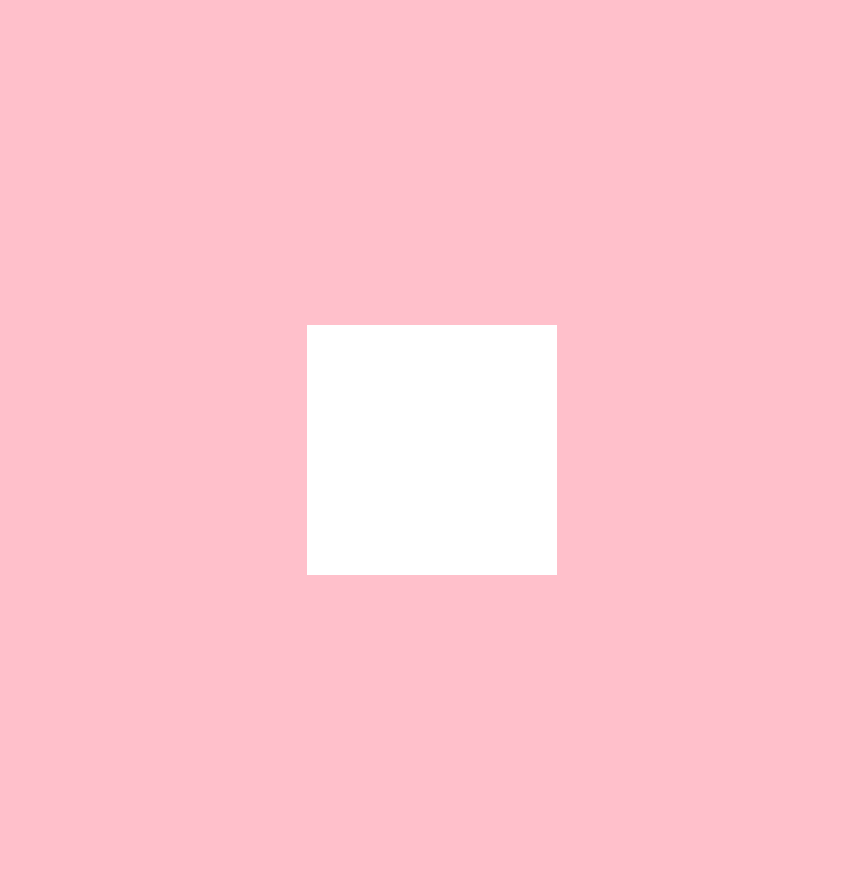
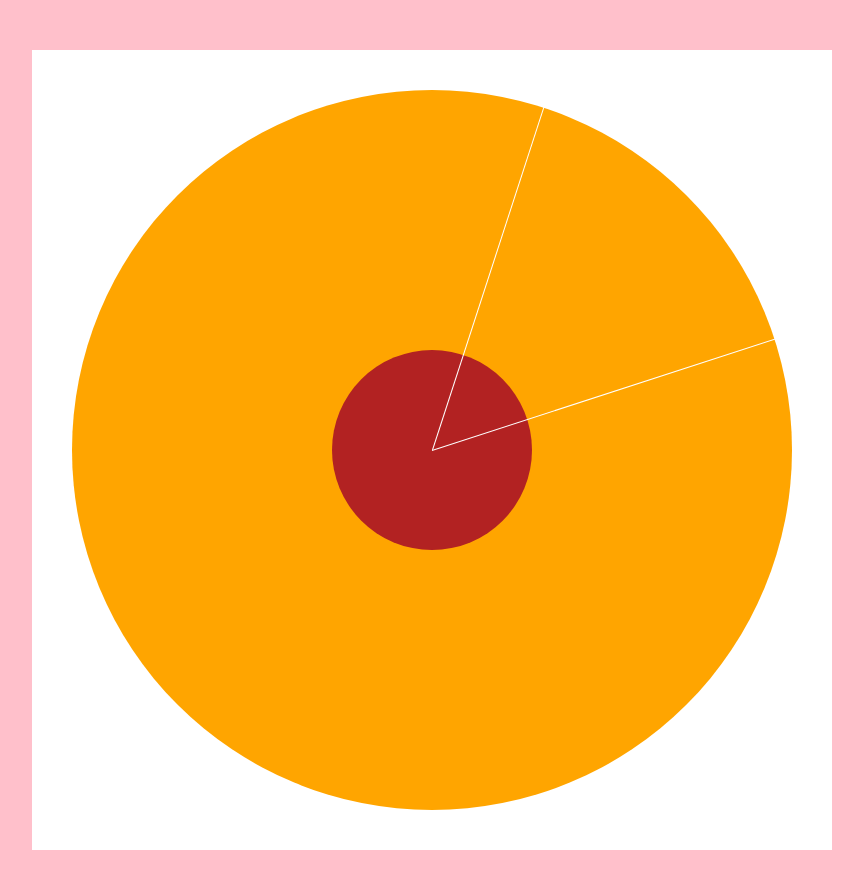
Before and after one commit to drackp2m/bookx, a Jekyll site: the page built from mouse-position.md, in a window 1280 px wide. Shown: the top 889 px of the page, without its empty margins (208-1071 px from the left). Built offline with Jekyll 4.4.1, drawn with Linux system fonts in a browser that asks for light colours.

Commit message:
⤾ Created method to obtain offset distance and offset degrees

```diff
--- a/_layouts/mouse-position.html
+++ b/_layouts/mouse-position.html
@@ -8,12 +8,22 @@
     <title>{{ page.title }}</title>
 
     <link rel="stylesheet" href="assets/css/normalize.css" type="text/css" />
-    <link rel="stylesheet" href="assets/css/test.css" type="text/css" />
+    <link
+      rel="stylesheet"
+      href="assets/css/mouse-position.css"
+      type="text/css"
+    />
     <link rel="icon" href="assets/favicon.ico" type="image/x-icon" />
   </head>
 
   <body>
-    <div class="book"></div>
+    <div class="book">
+      <span class="outer"></span><span class="inner"></span>
+      <p class="info">
+        <span class="percentage"></span>
+        <span class="degrees"></span>
+      </p>
+    </div>
 
     <script
       src="assets/js/jquery/jquery-3.4.1.min.js"
--- /dev/null
+++ b/assets/css/mouse-position.scss
@@ -0,0 +1,70 @@
+---
+---
+
+body {
+  position: relative;
+  display: flex;
+  justify-content: center;
+  align-items: center;
+  height: 100vh;
+  background-color: pink;
+
+  .book {
+    width: 800px;
+    height: 800px;
+    background-color: white;
+    position: relative;
+    display: flex;
+    justify-content: center;
+    align-items: center;
+
+    span.inner {
+      position: absolute;
+      width: 25%;
+      height: 25%;
+      background-color: firebrick;
+      border-radius: 50%;
+    }
+
+    span.outer {
+      position: absolute;
+      width: 90%;
+      height: 90%;
+      background-color: orange;
+      border-radius: 50%;
+    }
+
+    p.info {
+      position: absolute;
+      color: white;
+      font-size: 42px;
+      display: flex;
+      flex-direction: column;
+      align-items: center;
+    }
+
+    &::before {
+      content: "";
+      position: absolute;
+      top: 0;
+      height: 50%;
+      width: 1px;
+      background-color: white;
+      z-index: 1;
+      transform: rotate(90deg * 0.2);
+      transform-origin: bottom;
+    }
+
+    &::after {
+      content: "";
+      position: absolute;
+      right: 0;
+      width: 50%;
+      height: 1px;
+      background-color: white;
+      z-index: 1;
+      transform: rotate(90deg * -0.2);
+      transform-origin: left;
+    }
+  }
+}
--- a/assets/css/test.scss
+++ /dev/null
@@ -1,18 +0,0 @@
----
----
-
-body {
-  position: relative;
-  display: flex;
-  justify-content: center;
-  align-items: center;
-  height: 100vh;
-  background-color: pink;
-
-  .book {
-    position: inherit;
-    width: 250px;
-    height: 250px;
-    background-color: white;
-  }
-}
--- a/assets/js/mouse-position/mouse-position-debug.js
+++ b/assets/js/mouse-position/mouse-position-debug.js
@@ -193,6 +193,7 @@
       return {
         ...{
           distance: this.triangleData.hypotenuse,
+          quadrant: this.quadrant,
           degrees: this.getTotalDegrees()
         },
         ...(this.settings.debug == 0 ? {} : { debug: this.triangleData })
--- a/assets/js/mouse-position/mouse-position.js
+++ b/assets/js/mouse-position/mouse-position.js
@@ -110,6 +110,7 @@
     getData() {
       return {
         distance: this.triangleData.hypotenuse,
+        quadrant: this.quadrant,
         degrees: this.getTotalDegrees()
       };
     }
--- a/assets/js/test.js
+++ b/assets/js/test.js
@@ -1,9 +1,43 @@
-$(".book").on(
-  "mouse-position",
-  {
-    debug: 2
-  },
-  function(event) {
-    // console.log(event.mousePosition);
-  }
-);
+$(".book").on("mouse-position", function(event) {
+  $(event.currentTarget)
+    .find("p.info span.percentage")
+    .html(getDistancePercentage(event, 25, 90));
+  $(event.currentTarget)
+    .find("p.info span.degrees")
+    .html(getDegreesPercentage(event, 20));
+});
+
+function getDistancePercentage(event, offset, limit) {
+  var trimmedPercentage = getPercentageWithLimits(
+    event.mousePosition.distance,
+    event.currentTarget.clientWidth / 2,
+    offset,
+    limit
+  );
+
+  return trimPercentage(trimmedPercentage);
+}
+
+function getDegreesPercentage(event, offset) {
+  var trimmedPercentage = getPercentageWithLimits(
+    event.mousePosition.degrees,
+    90,
+    offset
+  );
+
+  return trimPercentage(trimmedPercentage);
+}
+
+function getPercentageWithLimits(distance, totalDistance, offset, limit) {
+  limit = limit || 100 - offset;
+  var percentage = (distance / totalDistance) * 100;
+
+  return ((percentage - offset) / (limit - offset)) * 100;
+}
+
+function trimPercentage(percentage) {
+  if (percentage < 0) return 0;
+  if (percentage > 100) return 100;
+
+  return percentage.toFixed(2);
+}
```
Also changed, not shown: assets/js/mouse-position/mouse-position-debug.min.js, assets/js/mouse-position/mouse-position.min.js.
